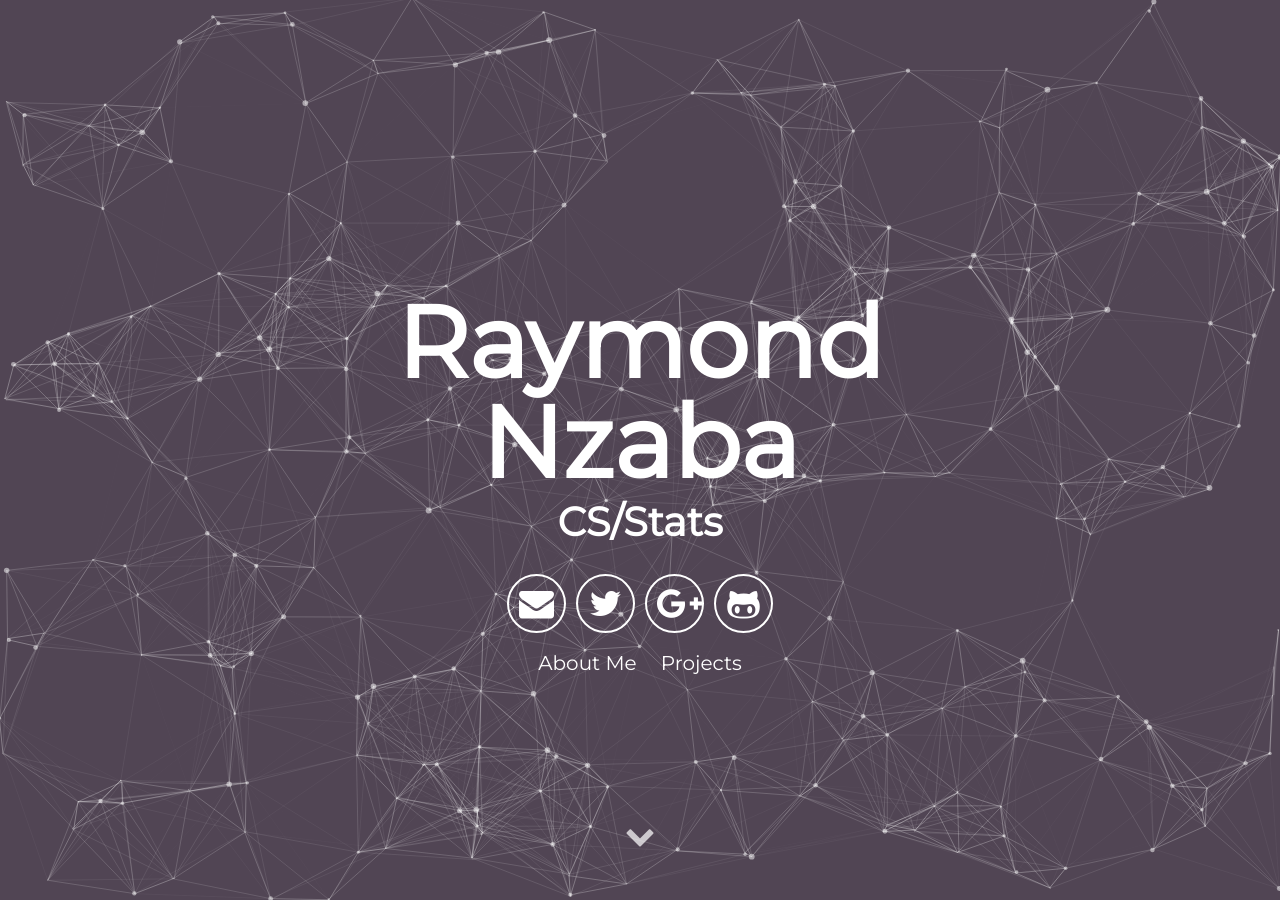
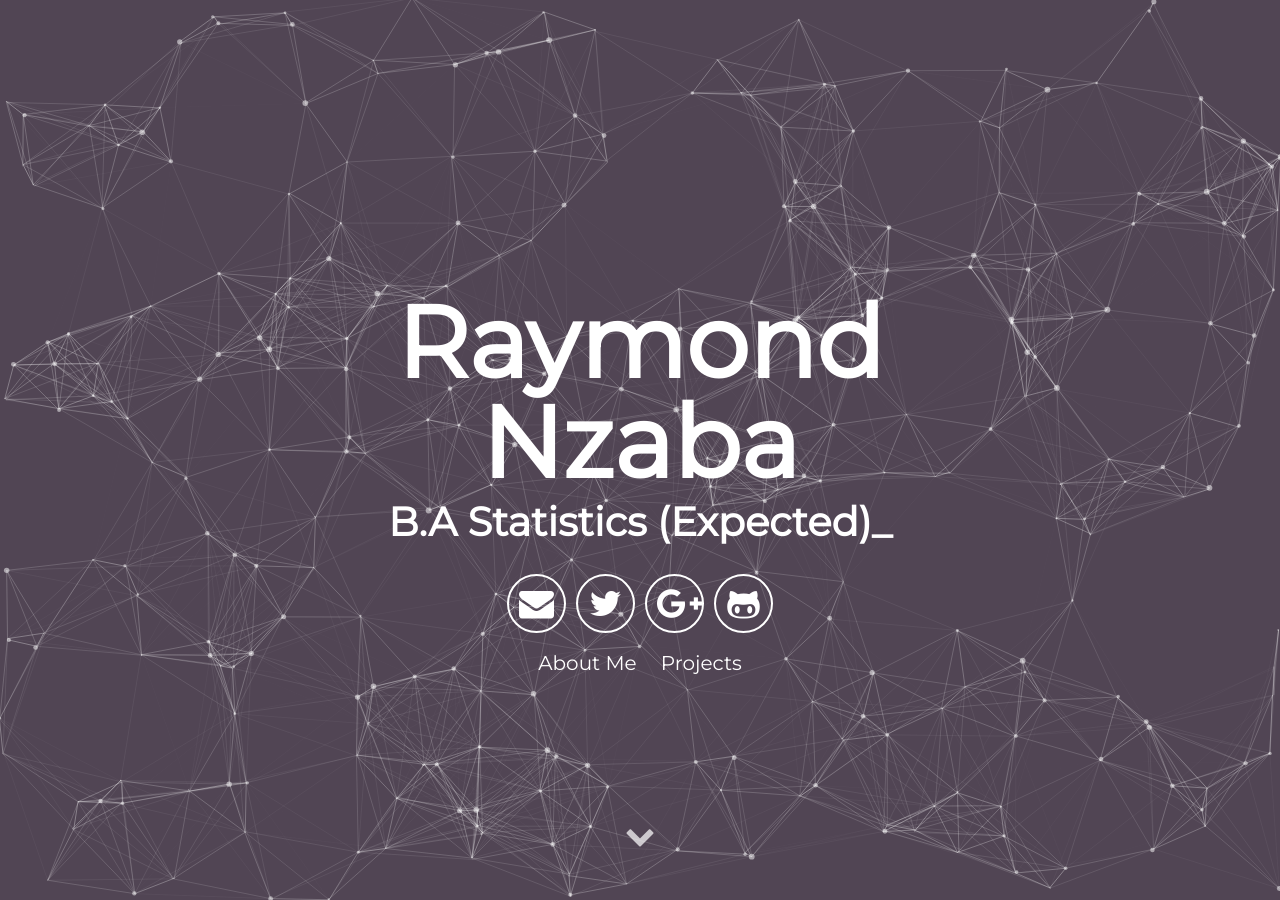
Before and after one commit to devytechie/devytechie.github.io, a Jekyll site: the page built from index.html, in a window 1280 px wide and 900 px high. Built offline with Jekyll 4.4.1, drawn with Linux system fonts in a browser that asks for light colours; some of the changed lines change nothing that is shown.

Commit message:
Interactivity

```diff
--- a/_config.yml
+++ b/_config.yml
@@ -10,7 +10,7 @@ description: Ray of sunshine.
 # User settings
 username: Raymond Nzaba
 user_description: I am a rising junior at Amherst College pursuing a bachelor's degree in Statistics
-user_title: CS/Stats
+user_title:
 email: rsaitoti20@amherst.edu
 twitter_username: https://twitter.com/raynzaba
 github_username:  https://github.com/Nzaba
--- a/_includes/header.html
+++ b/_includes/header.html
@@ -2,7 +2,7 @@
   <div class="header">
       <h1>
         <span class="site-title">{{site.username}}</span>
-        <span class="site-description">{{site.user_title}}</span>
+        <span class="site-description" id="typedtext">{{site.user_title}}</span>
       </h1>
       <div class="header-icons">
         <a aria-label="Send email" href="mailto:rsaitoti20@amherst.edu"><i class="icon fa fa-envelope"></i></a>
--- a/assets/js/main.js
+++ b/assets/js/main.js
@@ -111,6 +111,43 @@ particlesJS("particles-js", {
     "retina_detect": true
   });
 
+  var aText = new Array(
+    "B.A Statistics (Expected)"
+    );
+    var iSpeed = 100; // time delay of print out
+    var iIndex = 0; // start printing array at this posision
+    var iArrLength = aText[0].length; // the length of the text array
+    var iScrollAt = 20; // start scrolling up at this many lines
+
+    var iTextPos = 0; // initialise text position
+    var sContents = ''; // initialise contents variable
+    var iRow; // initialise current row
+
+    function typewriter()
+    {
+     sContents =  ' ';
+     iRow = Math.max(0, iIndex-iScrollAt);
+     var destination = document.getElementById("typedtext");
+
+     while ( iRow < iIndex ) {
+      sContents += aText[iRow++] + '<br />';
+     }
+     destination.innerHTML = sContents + aText[iIndex].substring(0, iTextPos) + "_";
+     if ( iTextPos++ == iArrLength ) {
+      iTextPos = 0;
+      iIndex++;
+      if ( iIndex != aText.length ) {
+       iArrLength = aText[iIndex].length;
+       setTimeout("typewriter()", 500);
+      }
+     } else {
+      setTimeout("typewriter()", iSpeed);
+     }
+    }
+
+
+    typewriter();
+
 
 /* ---- stats.js config ---- */
 
```
